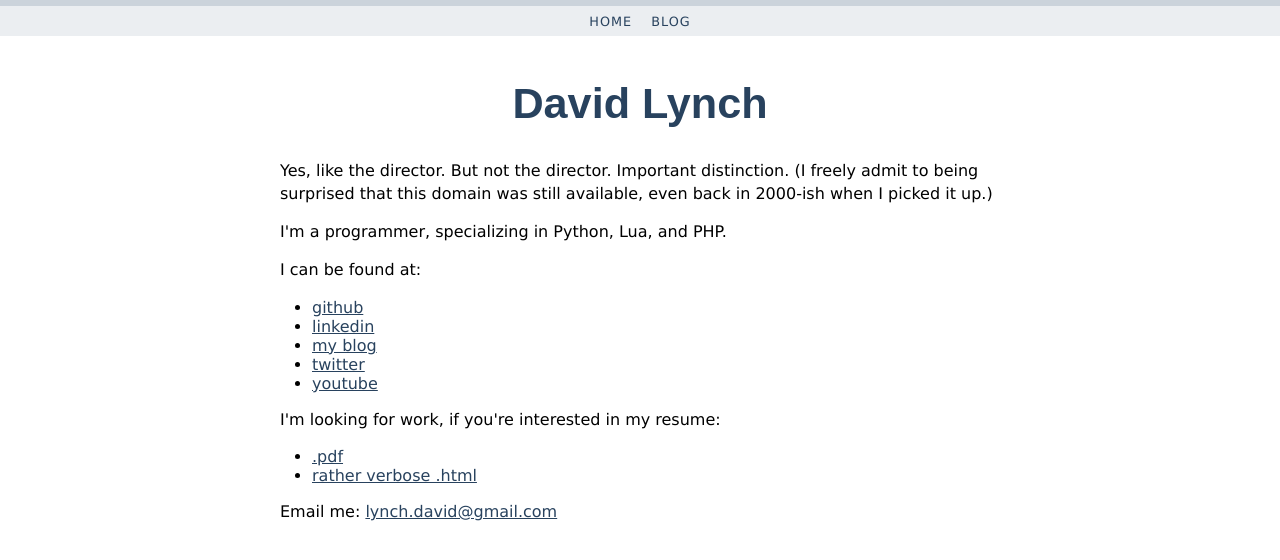
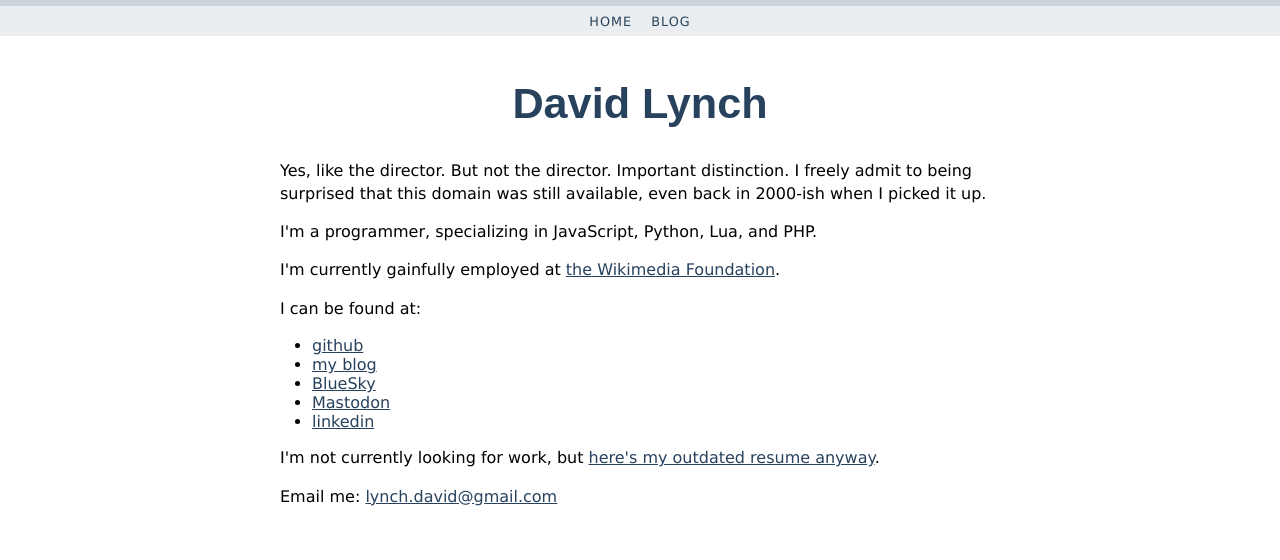
Before and after one commit to kemayo/davidlynch.org, a Jekyll site: the page built from index.html, in a window 1280 px wide. Shown: the top 560 px of the page. Built offline with Jekyll 4.4.1, drawn with Linux system fonts in a browser that asks for light colours.

Commit message:
Update the index page

```diff
--- a/index.html
+++ b/index.html
@@ -1,24 +1,22 @@
 ---
 layout: default
 ---
-<p>Yes, like the director.  But not the director.  Important distinction.  (I freely admit to being surprised that this domain was still available, even back in 2000-ish when I picked it up.)</p>
-<p>I'm a programmer, specializing in Python, Lua, and PHP.</p>
-<!-- <p>I'm currently gainfully employed at <a href="http://www.deviantart.com">DeviantArt</a>.</p> -->
+<p>Yes, like the director.  But not the director.  Important distinction.  I freely admit to being surprised that this domain was still available, even back in 2000-ish when I picked it up.</p>
+<p>I'm a programmer, specializing in JavaScript, Python, Lua, and PHP.</p>
+<p>I'm currently gainfully employed at <a href="https://www.wikimedia.org">the Wikimedia Foundation</a>.</p>
 <p>I can be found at:</p>
 <ul>
     <li><a href="http://github.com/kemayo" rel="me">github</a></li>
+    <li><a href="blog">my blog</a></li>
+    <!-- <li><a href="http://twitter.com/kemayo" rel="me">twitter</a></li> -->
+    <li><a href="https://bsky.app/profile/david.lynch.wtf" rel="me">BlueSky</a></li>
+    <li><a href="https://hachyderm.io/@kemayo" rel="me">Mastodon</a></li>
     <li><a href="http://www.linkedin.com/in/davidpaullynch" rel="me">linkedin</a></li>
-    <li><a href="blog">my blog</a></li>
-    <li><a href="http://twitter.com/kemayo" rel="me">twitter</a></li>
     <!-- <li><a href='https://alpha.app.net/kemayo' rel="me">app.net</a></li> -->
-    <li><a href="http://youtube.com/user/kemayo" rel="me">youtube</a></li>
+    <!-- <li><a href="http://youtube.com/user/kemayo" rel="me">youtube</a></li> -->
     <!-- <li><a href="http://last.fm/user/kemayo">last.fm</a></li> -->
     <!-- <li><a href="http://flickr.com/photos/kemayo">flickr</a></li> -->
     <!-- <li><a href="http://www.google.com/profiles/kemayo" rel="me">google profile</a></li> -->
 </ul>
-<p>I'm looking for work, if you're interested in my resume:</p>
-<ul>
-    <li><a href="resume.pdf">.pdf</a></li>
-    <li><a href="resume.html">rather verbose .html</a></li>
-</ul>
+<p>I'm not currently looking for work, but <a href="resume">here's my outdated resume anyway</a>.</p>
 <p>Email me: <a href="mailto:lynch.david@gmail.com">lynch.david@gmail.com</a></p>
```
